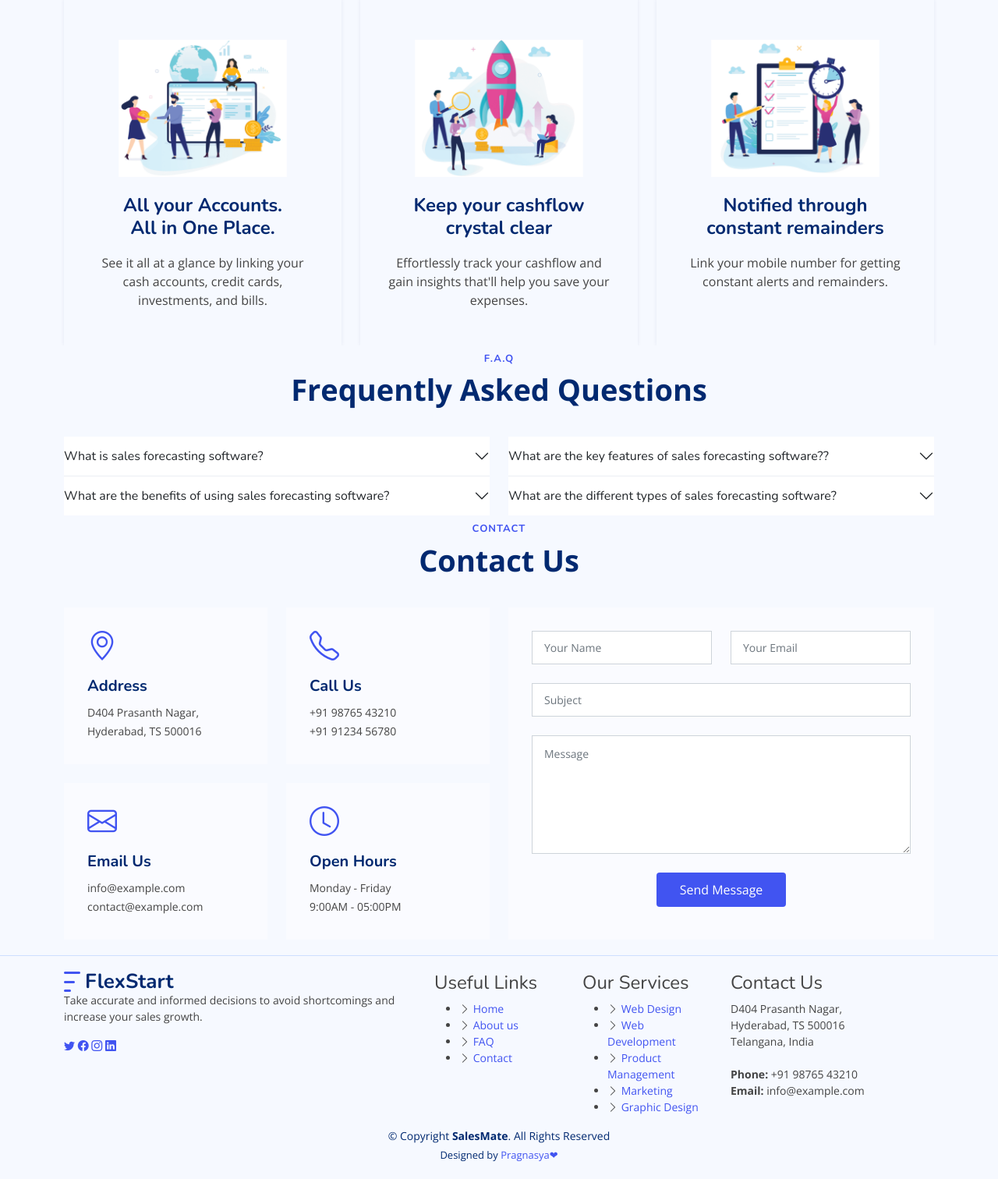
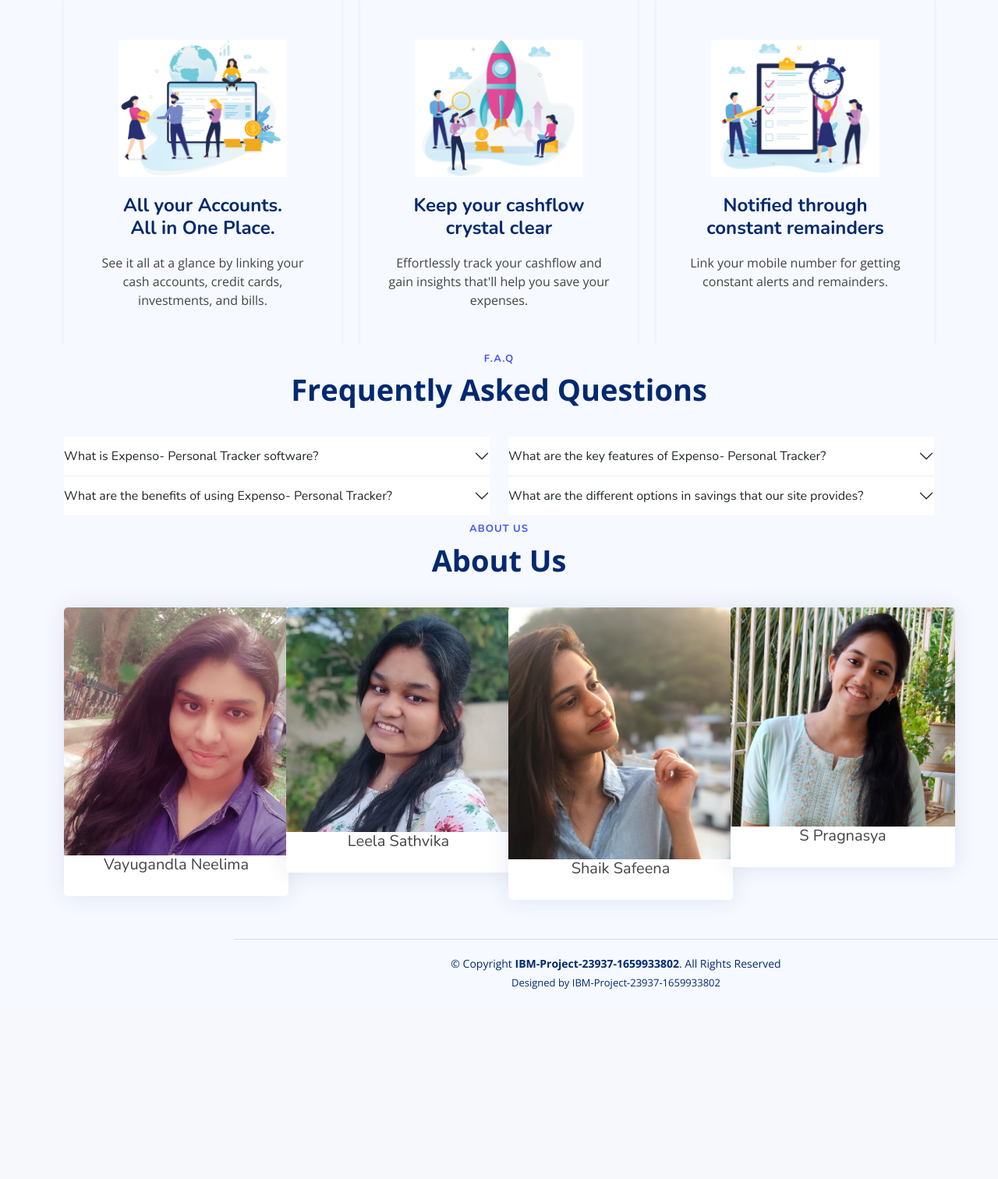
Before and after one commit to Vankadaru-Leela-Sathvika/Personal-Expense-Tracker, a Flask app: page / in a window 1280 px wide. Shown: the part 999-2511 px from the top of the page at 78% size. After the commit the page ends 2268 px from the top, so only its background shows below. Run offline with Flask 2, Linux system fonts and the light colour scheme; some libraries are stand-ins or nearby versions.

Commit message:
changes done

```diff
--- a/templates/head.html
+++ b/templates/head.html
@@ -36,5 +36,19 @@
           <script src="https://cdn.jsdelivr.net/npm/bootstrap@5.2.2/dist/js/bootstrap.bundle.min.js" integrity="sha384-OERcA2EqjJCMA+/3y+gxIOqMEjwtxJY7qPCqsdltbNJuaOe923+mo//f6V8Qbsw3" crossorigin="anonymous"></script>
           <script type="text/javascript" charset="utf8" src="https://cdn.datatables.net/1.13.1/js/jquery.dataTables.js"></script>
         <script src="..\static\js\main.js"></script>
+        <script>
+            window.watsonAssistantChatOptions = {
+              integrationID: "e291e6ac-ccd0-4d51-a18c-7358c4244999", // The ID of this integration.
+              region: "jp-tok", // The region your integration is hosted in.
+              serviceInstanceID: "f19cfc71-f94d-4fc1-9a97-142c1dc1beb5", // The ID of your service instance.
+              onLoad: function(instance) { instance.render(); }
+            };
+            setTimeout(function(){
+              const t=document.createElement('script');
+              t.src="https://web-chat.global.assistant.watson.appdomain.cloud/versions/" + (window.watsonAssistantChatOptions.clientVersion || 'latest') + "/WatsonAssistantChatEntry.js";
+              document.head.appendChild(t);
+            });
+          </script>
+
     </body>
 </html>
--- a/templates/index.html
+++ b/templates/index.html
@@ -101,15 +101,12 @@
                             <h2 class="accordion-header">
                                 <button class="accordion-button collapsed" type="button" data-bs-toggle="collapse"
                                     data-bs-target="#faq-content-1">
-                                    What is sales forecasting software?
+                                    What is Expenso- Personal Tracker software?
                                 </button>
                             </h2>
                             <div id="faq-content-1" class="accordion-collapse collapse" data-bs-parent="#faqlist1">
                                 <div class="accordion-body">
-                                    Sales forecasting software is a tool that helps organizations predict future
-                                    sales. It uses historical data and market trends to generate sales projections.
-                                    This information can be used to make inventory, staffing, and marketing
-                                    decisions.
+                                    Expenso- Personal Tracker is a tool that helps individuals to track and maintain their expenses.
                                 </div>
                             </div>
                         </div>
@@ -118,19 +115,16 @@
                             <h2 class="accordion-header">
                                 <button class="accordion-button collapsed" type="button" data-bs-toggle="collapse"
                                     data-bs-target="#faq-content-2">
-                                    What are the benefits of using sales forecasting software?
+                                    What are the benefits of using Expenso- Personal Tracker?
                                 </button>
                             </h2>
                             <div id="faq-content-2" class="accordion-collapse collapse" data-bs-parent="#faqlist1">
                                 <div class="accordion-body">
-                                    It can help you make better inventory, staffing, and marketing decisions. You
-                                    can avoid overspending inventory or understaffing your team through accurate
-                                    sales projections.<br>
-                                    Sales forecasting software can help you optimize your sales strategies. You can
-                                    use the data generated by the software to tweak your sales tactics and improve
-                                    your results.<br>
-                                    Automating the sales forecasting process can free up your time to focus on other
-                                    aspects of your business.
+                                    There are many benefits in using our website like<br>
+                                    1. Effortlessly track your cashflow and gain insights that'll help you save your expenses.<br>
+                                    2. You can view your savings and get the analysis of the both credit and debit <br>
+                                    3. You can get constant alerts and remainders. <br>
+                                    4. Also can track our loans and get reminded constanly.
                                 </div>
                             </div>
                         </div>
@@ -147,17 +141,17 @@
                             <h2 class="accordion-header">
                                 <button class="accordion-button collapsed" type="button" data-bs-toggle="collapse"
                                     data-bs-target="#faq2-content-1">
-                                    What are the key features of sales forecasting software??
+                                    What are the key features of Expenso- Personal Tracker?
                                 </button>
                             </h2>
                             <div id="faq2-content-1" class="accordion-collapse collapse" data-bs-parent="#faqlist2">
                                 <div class="accordion-body">
-                                    Sales forecasting tools vary in terms of features. Some of the most common
+                                    Expenso- Personal Trackervary in terms of features. Some of the most common
                                     features include: <br>
-                                    1. Monitor sales pipeline<br>
+                                    1. Tracking your expenses<br>
                                     2. Generate reports<br>
-                                    3. Integrate with CRM<br>
-                                    4. Forecast sales
+                                    3. Getting Reminded<br>
+                                    4. Tracking yourloans
                                 </div>
                             </div>
                         </div>
@@ -166,14 +160,14 @@
                             <h2 class="accordion-header">
                                 <button class="accordion-button collapsed" type="button" data-bs-toggle="collapse"
                                     data-bs-target="#faq2-content-2">
-                                    What are the different types of sales forecasting software?
+                                    What are the different options in savings that our site provides?
                                 </button>
                             </h2>
                             <div id="faq2-content-2" class="accordion-collapse collapse" data-bs-parent="#faqlist2">
                                 <div class="accordion-body">
-                                    Sales forecasting tools can be classified into two main categories: <br>
-                                    1. savings management software <br>
-                                    2. Sales performance management software
+                                    Expenso- Personal Tracker can be classified into two main categories in terms of savings: <br>
+                                    1. Credit Type<br>
+                                    2. Debit Type
                                 </div>
                             </div>
                         </div>
@@ -187,87 +181,53 @@
 
     </section><!-- End F.A.Q Section -->
 
-    <!-- ======= Contact Section ======= -->
-    <section id="contact" class="contact ">
+    <!-- ======= About Section ======= -->
+    <section id="about" class="about ">
 
         <div class="container" data-aos="fade-up">
 
             <header class="section-header">
-                <h2>Contact</h2>
-                <p>Contact Us</p>
+                <h2>About Us</h2>
+                <p>About Us</p>
             </header>
 
-            <div class="row gy-4">
-
-                <div class="col-lg-6">
-
-                    <div class="row gy-4">
-                        <div class="col-md-6">
-                            <div class="info-box">
-                                <i class="bi bi-geo-alt"></i>
-                                <h3>Address</h3>
-                                <p>D404 Prasanth Nagar,<br>Hyderabad, TS 500016</p>
-                            </div>
-                        </div>
-                        <div class="col-md-6">
-                            <div class="info-box">
-                                <i class="bi bi-telephone"></i>
-                                <h3>Call Us</h3>
-                                <p>+91 98765 43210<br>+91 91234 56780</p>
-                            </div>
-                        </div>
-                        <div class="col-md-6">
-                            <div class="info-box">
-                                <i class="bi bi-envelope"></i>
-                                <h3>Email Us</h3>
-                                <p>info@example.com<br>contact@example.com</p>
-                            </div>
-                        </div>
-                        <div class="col-md-6">
-                            <div class="info-box">
-                                <i class="bi bi-clock"></i>
-                                <h3>Open Hours</h3>
-                                <p>Monday - Friday<br>9:00AM - 05:00PM</p>
+            <div class="row">
+                <div class="col-lg-3">
+                    <div class="card" style="width: 18rem;">
+                        <img src="static\assets\img\neelu1.jpeg" class="card-img-top" alt="...">
+                        <div class="card-body">
+                          <h5 style="font-weight: 400; text-align: center;">Vayugandla Neelima</h5>
+                          <p class="card-text"></p>
                         </div>
                       </div>
                 </div>
-
+                <div class="col-lg-3">
+                    <div class="card" style="width: 18rem;">
+                        <img src="static\assets\img\sathu.jpeg" class="card-img-top" alt="...">
+                        <div class="card-body">
+                            <h5 style="font-weight: 400; text-align: center;">Leela Sathvika</h5>
+                          <p class="card-text"></p>
                         </div>
-
-                <div class="col-lg-6">
-                    <form class="php-email-form">
-                        <div class="row gy-4">
-
-                            <div class="col-md-6">
-                                <input type="text" name="name" class="form-control" placeholder="Your Name" required>
                       </div>
-
-                            <div class="col-md-6 ">
-                                <input type="email" class="form-control" name="email" placeholder="Your Email" required>
                 </div>
-
-                            <div class="col-md-12">
-                                <input type="text" class="form-control" name="subject" placeholder="Subject" required>
+                <div class="col-lg-3">
+                    <div class="card" style="width: 18rem;">
+                        <img src="static\assets\img\saffu1.jpeg" class="card-img-top" alt="...">
+                        <div class="card-body">
+                            <h5 style="font-weight: 400; text-align: center;">Shaik Safeena</h5>
+                          <p class="card-text"></p>
                         </div>
-
-                            <div class="col-md-12">
-                                <textarea class="form-control" name="message" rows="6" placeholder="Message"
-                                    required></textarea>
                       </div>
-
-                            <div class="col-md-12 text-center">
-                                <div class="loading">Loading</div>
-                                <div class="error-message"></div>
-                                <div class="sent-message">Your message has been sent. Thank you!</div>
-
-                                <button type="submit">Send Message</button>
                 </div>
-
+                <div class="col-lg-3">
+                    <div class="card" style="width: 18rem;">
+                        <img src="static\assets\img\pragna.jpeg" class="card-img-top" alt="...">
+                        <div class="card-body">
+                            <h5 style="font-weight: 400; text-align: center;">S Pragnasya</h5>
+                          <p class="card-text"></p>
                         </div>
-                    </form>
-
                       </div>
-
+                </div>
             </div>
 
         </div>
@@ -275,88 +235,14 @@
     </section><!-- End Contact Section -->
 
 </main><!-- End #main -->
-
 <!-- ======= Footer ======= -->
-<footer id="footer" class="footer" style="margin-left: 0px">
-
-
-
-    <div class="footer-top">
-        <div class="container">
-            <div class="row gy-4">
-                <div class="col-lg-5 col-md-12 footer-info">
-                    <a href="index.html" class="logo d-flex align-items-center">
-                        <img src="static/assets/img/logo.png" alt="">
-                        <span>FlexStart</span>
-                    </a>
-                    <p>Take accurate and informed decisions to avoid shortcomings and increase your sales growth.
-                    </p>
-                    <div class="social-links mt-3">
-                        <a href="#" class="twitter"><i class="bi bi-twitter"></i></a>
-                        <a href="#" class="facebook"><i class="bi bi-facebook"></i></a>
-                        <a href="#" class="instagram"><i class="bi bi-instagram"></i></a>
-                        <a href="#" class="linkedin"><i class="bi bi-linkedin"></i></a>
-                    </div>
-                </div>
-
-                <div class="col-lg-2 col-6 footer-links">
-                    <h4>Useful Links</h4>
-                    <ul>
-                        <li><i class="bi bi-chevron-right"></i> <a href="#">Home</a></li>
-                        <li><i class="bi bi-chevron-right"></i> <a href="#">About us</a></li>
-                        <li><i class="bi bi-chevron-right"></i> <a href="#">FAQ</a></li>
-                        <li><i class="bi bi-chevron-right"></i> <a href="#">Contact</a></li>
-                    </ul>
-                </div>
-
-                <div class="col-lg-2 col-6 footer-links">
-                    <h4>Our Services</h4>
-                    <ul>
-                        <li><i class="bi bi-chevron-right"></i> <a href="#">Web Design</a></li>
-                        <li><i class="bi bi-chevron-right"></i> <a href="#">Web Development</a></li>
-                        <li><i class="bi bi-chevron-right"></i> <a href="#">Product Management</a></li>
-                        <li><i class="bi bi-chevron-right"></i> <a href="#">Marketing</a></li>
-                        <li><i class="bi bi-chevron-right"></i> <a href="#">Graphic Design</a></li>
-                    </ul>
-                </div>
-
-                <div class="col-lg-3 col-md-12 footer-contact text-center text-md-start">
-                    <h4>Contact Us</h4>
-                    <p>
-                        D404 Prasanth Nagar,<br>
-                        Hyderabad, TS 500016<br>
-                        Telangana, India <br><br>
-                        <strong>Phone:</strong> +91 98765 43210<br>
-                        <strong>Email:</strong> info@example.com<br>
-                    </p>
-
-                </div>
-
-            </div>
-        </div>
-    </div>
-
-    <div class="container">
+<footer id="footer" class="footer">
     <div class="copyright">
-            &copy; Copyright <strong><span>SalesMate</span></strong>. All Rights Reserved
+    &copy; Copyright <strong><span>IBM-Project-23937-1659933802</span></strong>. All Rights Reserved
     </div>
     <div class="credits">
-            Designed by <a href="https://www.linkedin.com/in/pragnasya-s-5aa603209/">Pragnasya❤</a>
-        </div>
+        Designed by IBM-Project-23937-1659933802</a>
     </div>
 </footer><!-- End Footer -->
-<script>
-    window.watsonAssistantChatOptions = {
-      integrationID: "243c7147-70c8-4110-b08c-c77b6b471b5c", // The ID of this integration.
-      region: "jp-tok", // The region your integration is hosted in.
-      serviceInstanceID: "a4cb7924-2176-4110-a4b6-4742510df6c8", // The ID of your service instance.
-      onLoad: function(instance) { instance.render(); }
-    };
-    setTimeout(function(){
-      const t=document.createElement('script');
-      t.src="https://web-chat.global.assistant.watson.appdomain.cloud/versions/" + (window.watsonAssistantChatOptions.clientVersion || 'latest') + "/WatsonAssistantChatEntry.js";
-      document.head.appendChild(t);
-    });
-  </script>
 
 {% endblock %}
```
Also changed, not shown: static/assets/img/WhatsApp Image 2022-11-16 at 11.33.57 PM.jpeg (added), static/assets/img/neelu.jpeg (added), static/assets/img/neelu1.jpeg (added), static/assets/img/pragna.jpeg (added), static/assets/img/saffu.jpeg (added), static/assets/img/saffu1.jpeg (added), static/assets/img/saffu3.jpeg (added), static/assets/img/sathu.jpeg (added). Lines whose indentation alone changed are shown as unchanged.
